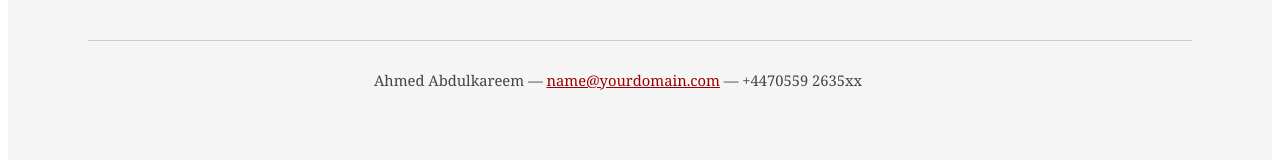
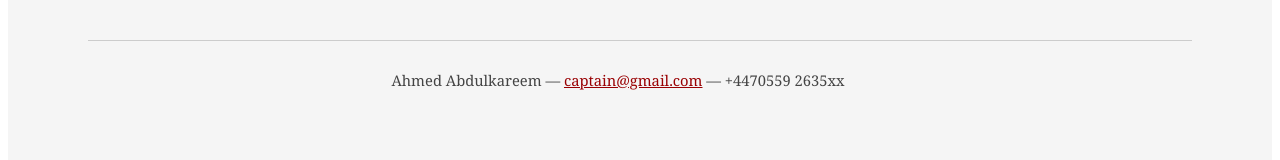
Before and after one commit to captaindeedat/CI-CD-Resume, a plain HTML site: page index.html in a window 1280 px wide. Shown: the part 2373-2533 px from the top of the page. Drawn offline with Linux system fonts and the light colour scheme; no server answers; a small style sheet from the web is missing.

Commit message:
Index file updated

```diff
--- a/index.html
+++ b/index.html
@@ -160,7 +160,7 @@
 		</div><!--// bd -->
 
 		<div id="ft">
-			<p> Ahmed Abdulkareem &mdash; <a href="mailto:name@yourdomain.com">name@yourdomain.com</a> &mdash; +4470559 2635xx</p>
+			<p> Ahmed Abdulkareem &mdash; <a href="mailto:name@yourdomain.com">captain@gmail.com</a> &mdash; +4470559 2635xx</p>
 		</div><!--// footer -->
 
 	</div><!-- // inner -->
```
